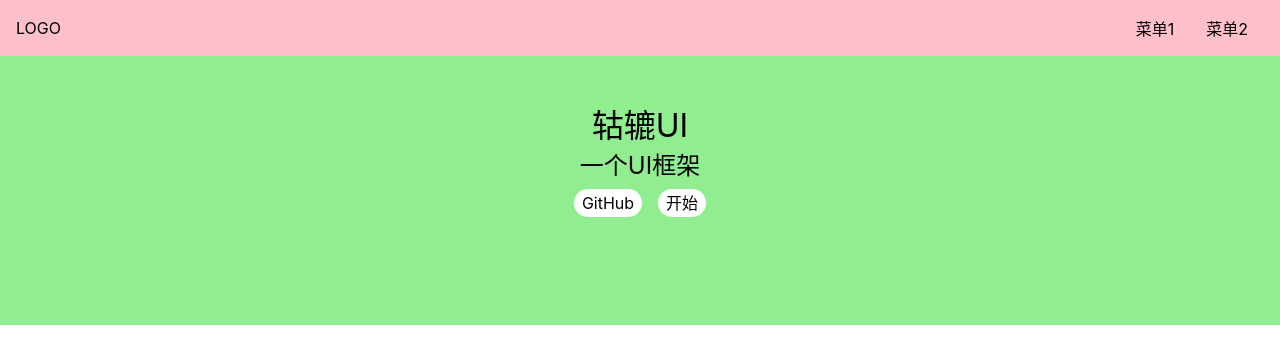
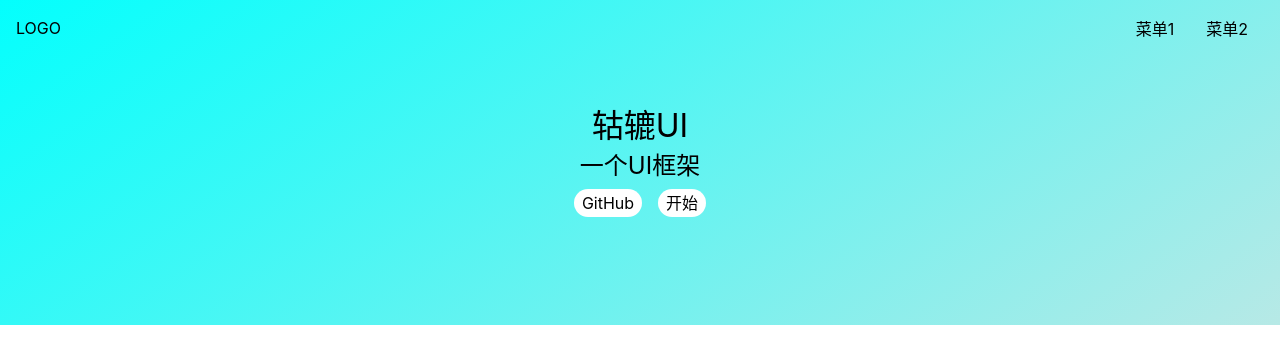
Before and after one commit to gongjianOnline/vue3-guluUI, a Vue app: page / in a window 1280 px wide. Shown: the top 364 px of the page. Built offline with nearby package versions, Linux system fonts and the light colour scheme.

Commit message:
背景裴泽

```diff
--- a/src/components/Topnav.vue
+++ b/src/components/Topnav.vue
@@ -22,7 +22,7 @@
 </script>
 <style lang='scss' scoped>
 .topnav {
-  background: pink;
+  // background: pink;
   display: flex;
   position: fixed;
   top: 0;
--- a/src/view/Home.vue
+++ b/src/view/Home.vue
@@ -1,5 +1,5 @@
 <template>
-  <div>
+  <div class="TopnavAndBanner">
     <Topnav/>
     <div class="banner">
       <h1>轱辘UI</h1>
@@ -20,13 +20,16 @@
 };
 </script>
 <style lang="scss" scoped>
+.TopnavAndBanner{
+  background: linear-gradient(145deg, rgba(3,255,253,1) 0%, rgba(183,233,230,1) 100%);
+}
 .banner {
   padding: 100px 0;
   display: flex;
   justify-content: center;
   align-items: center;
   flex-direction: column;
-  background: lightgreen;
+  // background: lightgreen;
   > .actions{
     padding: 8px 0;
     a {
```
